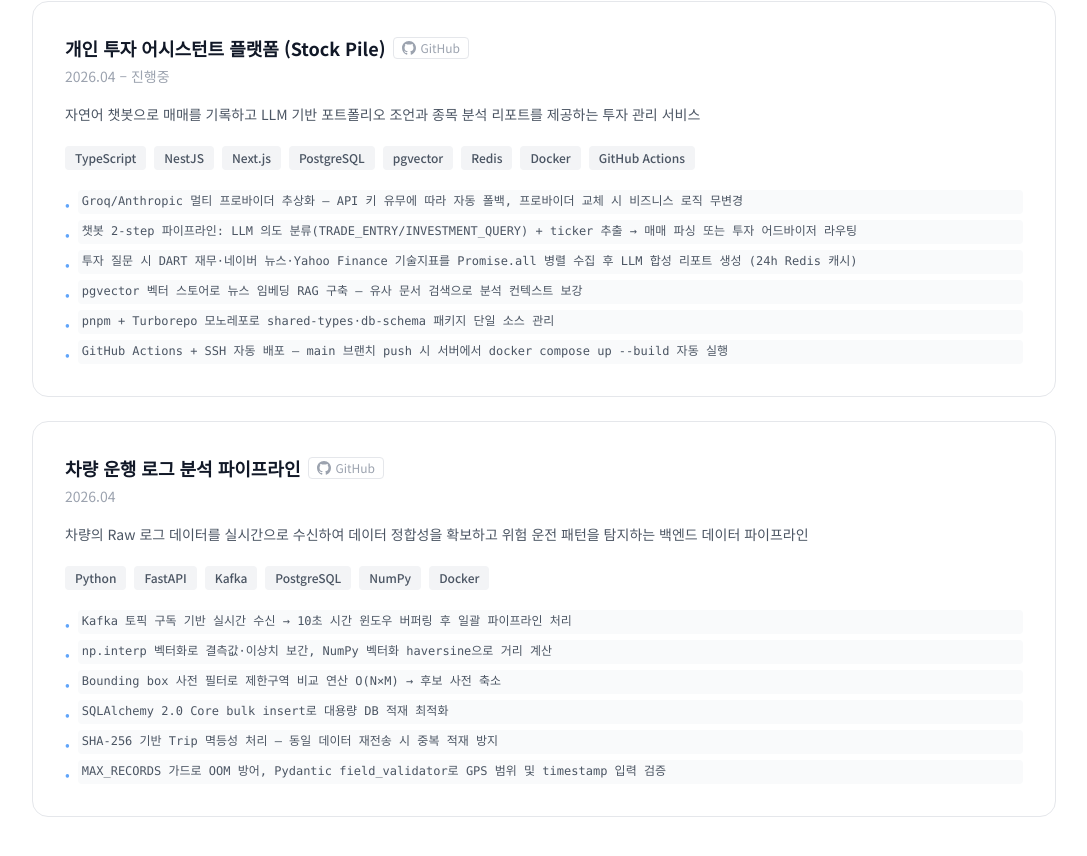
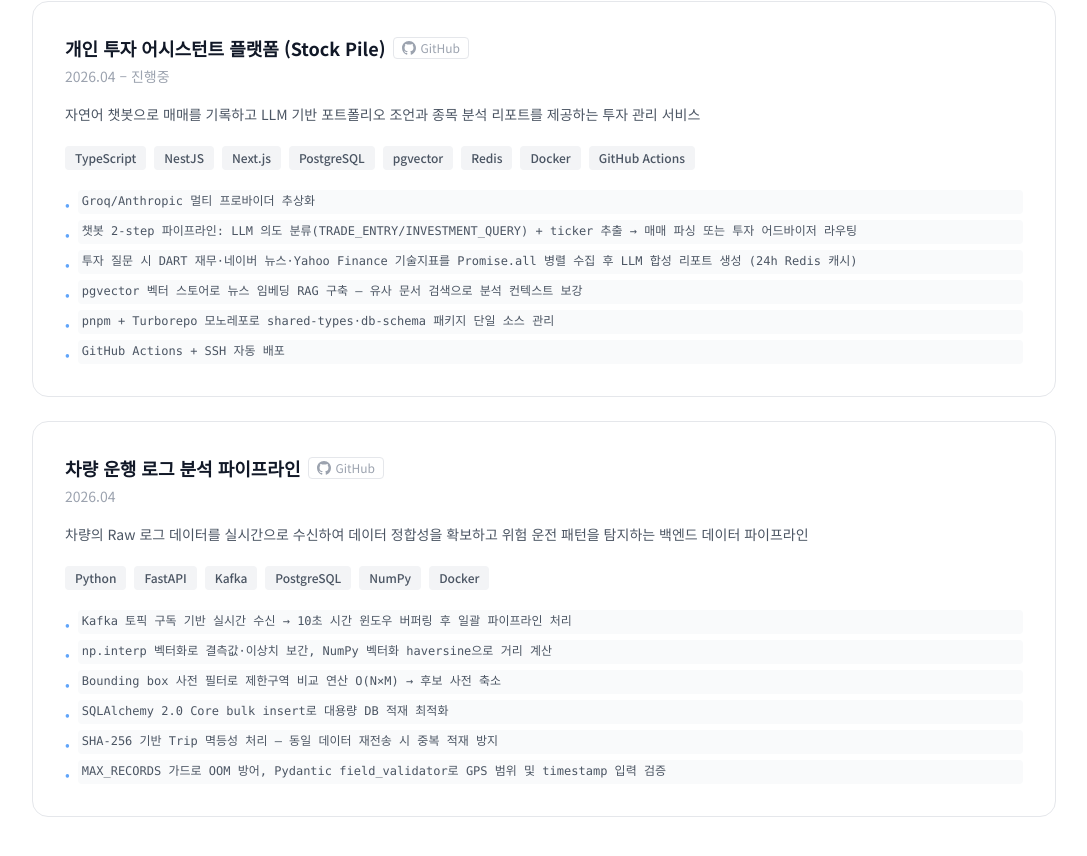
Before and after one commit to godkor200/resume, a Next.js app: page /resume/ in a window 1280 px wide. Shown: the part 5407-6263 px from the top of the page, without its empty margins (96-1183 px from the left). Built offline with nearby package versions, Linux system fonts and the light colour scheme.

Commit message:
fix: text

```diff
--- a/src/data/resume.ts
+++ b/src/data/resume.ts
@@ -280,12 +280,12 @@
       "GitHub Actions",
     ],
     achievements: [
-      "Groq/Anthropic 멀티 프로바이더 추상화 — API 키 유무에 따라 자동 폴백, 프로바이더 교체 시 비즈니스 로직 무변경",
+      "Groq/Anthropic 멀티 프로바이더 추상화",
       "챗봇 2-step 파이프라인: LLM 의도 분류(TRADE_ENTRY/INVESTMENT_QUERY) + ticker 추출 → 매매 파싱 또는 투자 어드바이저 라우팅",
       "투자 질문 시 DART 재무·네이버 뉴스·Yahoo Finance 기술지표를 Promise.all 병렬 수집 후 LLM 합성 리포트 생성 (24h Redis 캐시)",
       "pgvector 벡터 스토어로 뉴스 임베딩 RAG 구축 — 유사 문서 검색으로 분석 컨텍스트 보강",
       "pnpm + Turborepo 모노레포로 shared-types·db-schema 패키지 단일 소스 관리",
-      "GitHub Actions + SSH 자동 배포 — main 브랜치 push 시 서버에서 docker compose up --build 자동 실행",
+      "GitHub Actions + SSH 자동 배포",
     ],
   },
   {
```
